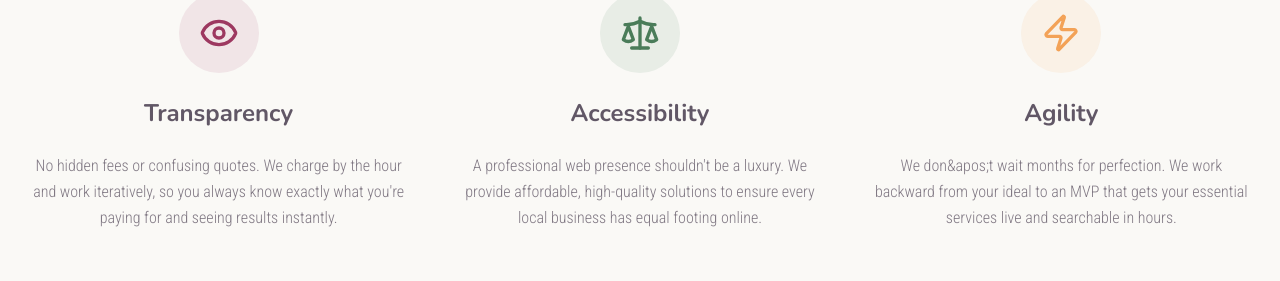
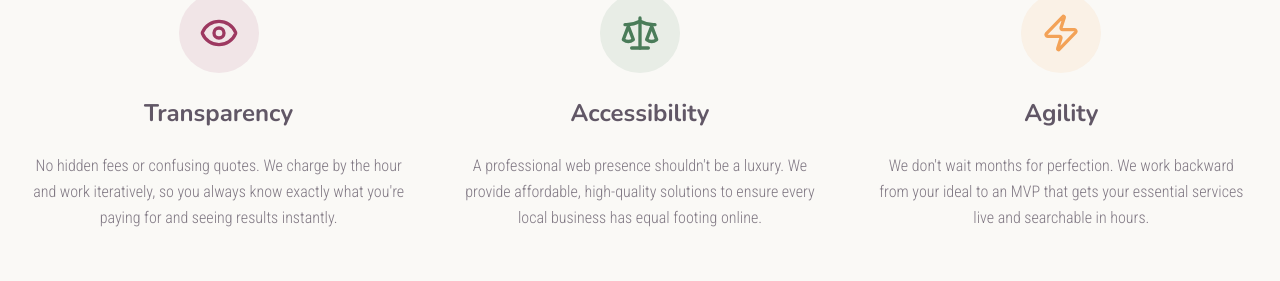
Before and after one commit to xiaoniuniu89/niu-ie, a Next.js app: page / in a window 1280 px wide. Shown: the part 1347-1628 px from the top of the page. Built offline with nearby package versions, Linux system fonts and the light colour scheme.

Commit message:
chore: update &

```diff
--- a/components/Philosophy.tsx
+++ b/components/Philosophy.tsx
@@ -17,7 +17,7 @@ const philosophyData = [
   },
   {
     title: "Agility",
-    content: "We don&apos;t wait months for perfection. We work backward from your ideal to an MVP that gets your essential services live and searchable in hours.",
+    content: "We don't wait months for perfection. We work backward from your ideal to an MVP that gets your essential services live and searchable in hours.",
     icon: Zap,
     iconBg: "bg-secondary/10",
     iconColor: "text-secondary",
```
